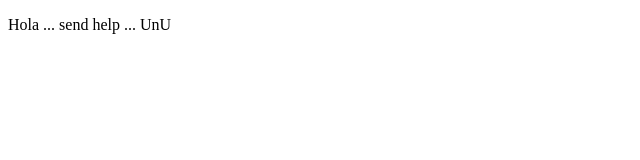
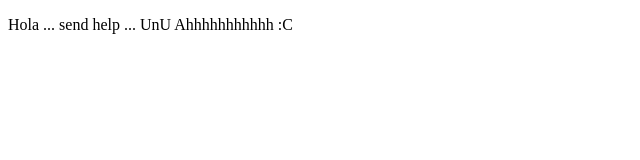
Before and after one commit to SolUwUcode/proyectoDemoCursoPrework, a plain HTML site: page index.html in a window 1280 px wide. Shown: the whole page, without its empty margins (0-640 px from the left). Drawn offline with Linux system fonts and the light colour scheme.

Commit message:
Cambios tristes (grito)

```diff
--- a/index.html
+++ b/index.html
@@ -8,6 +8,7 @@
 <body>
     <p>
         Hola ... send help ... UnU
+        Ahhhhhhhhhhh :C
     </p>
 
 </body>
```
